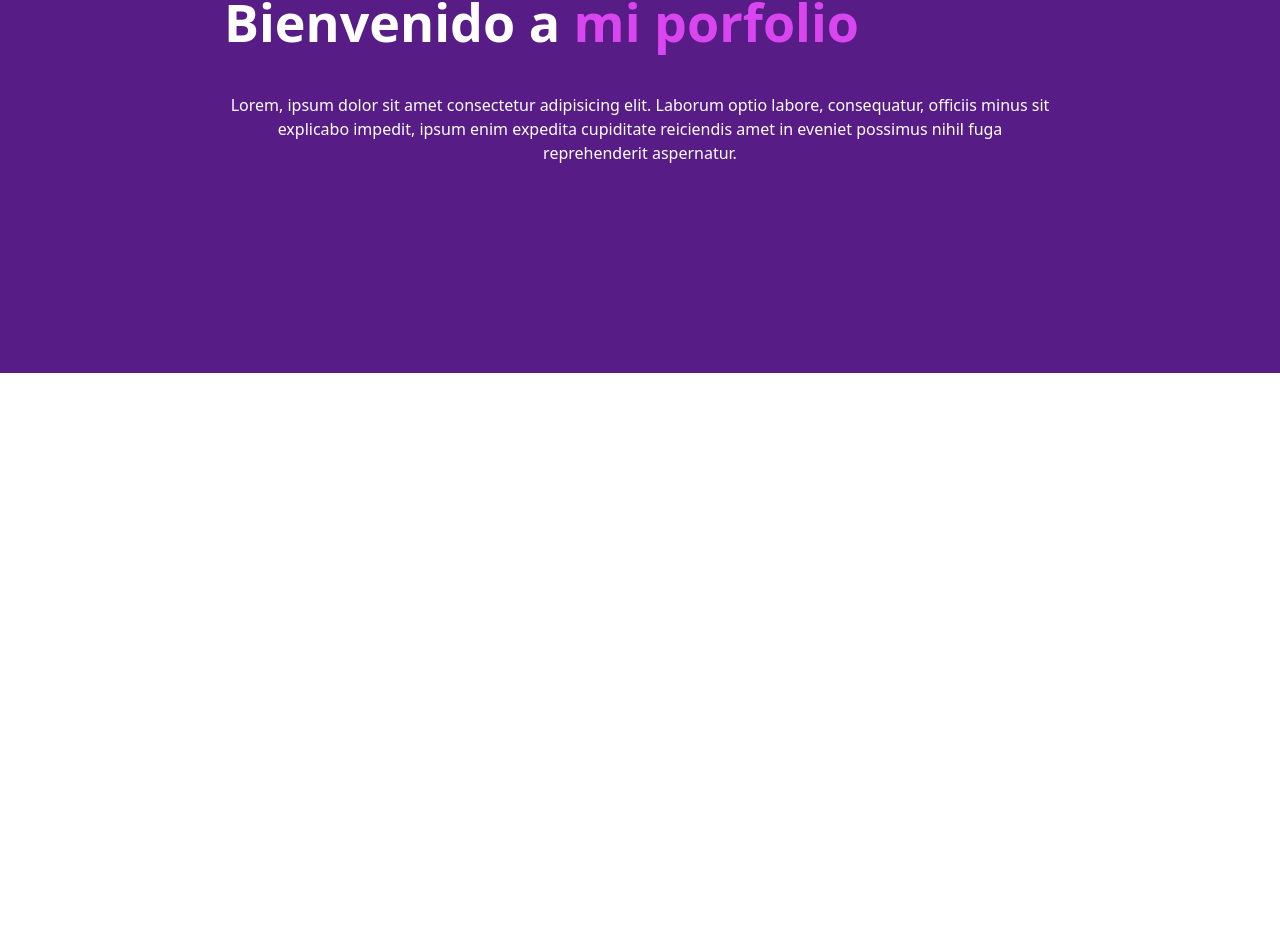
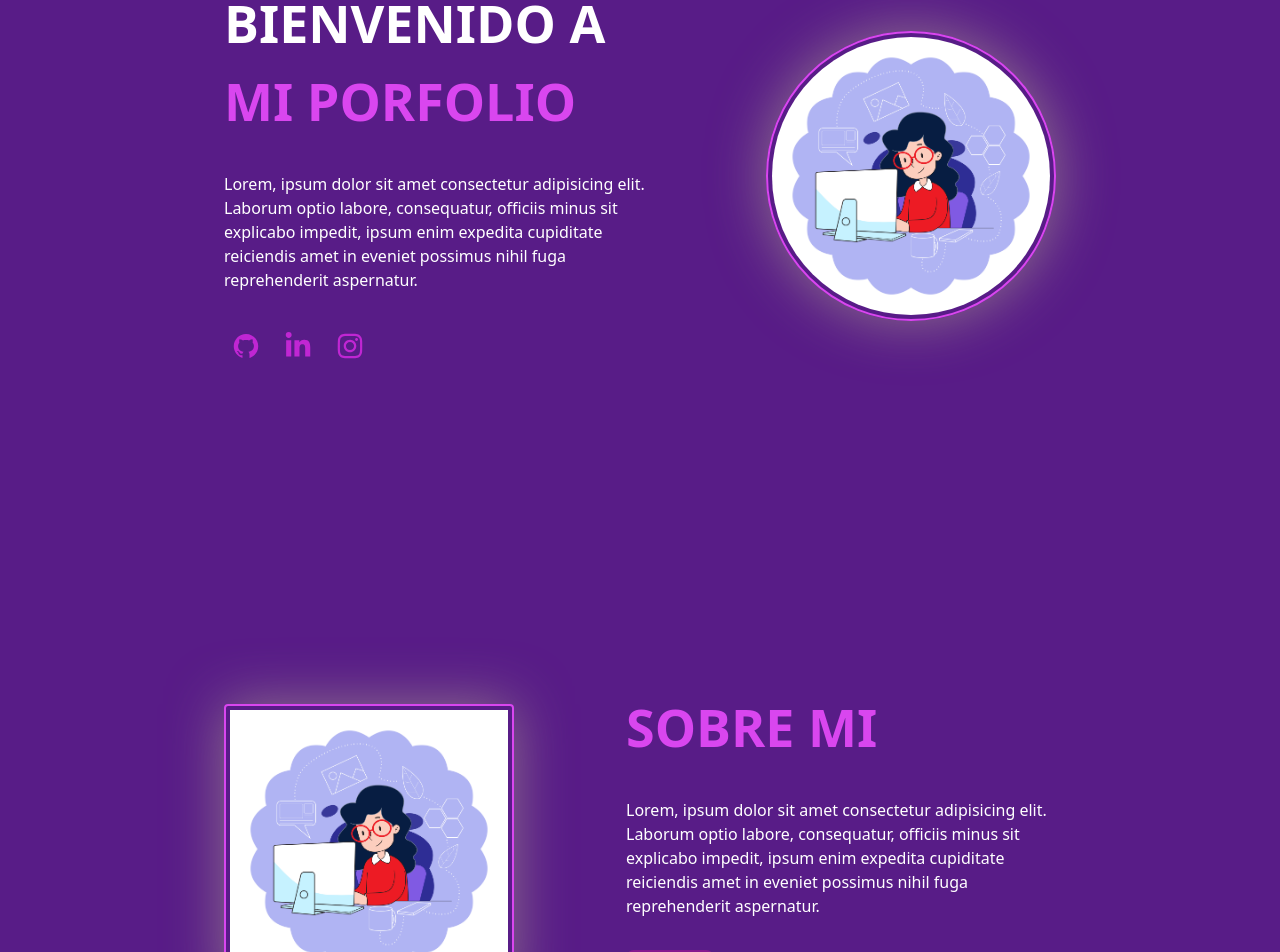
Before and after one commit to Maryxale/Mi_porfolio, a React (Vite) app: page / in a window 1280 px wide. Shown: the part 253-1205 px from the top of the page. Before the commit the page ends 800 px from the top, so only its background shows below. Built offline with nearby package versions, Linux system fonts and the light colour scheme.

Commit message:
banner y about

```diff
--- a/src/App.jsx
+++ b/src/App.jsx
@@ -1,11 +1,13 @@
 import Nav from "./components/nav/Nav";
 import Banner from "./components/banner/Banner";
+import About from "./components/about/About";
 
 function App() {
   return (
     <div className="bg-Purple-900">
       <Nav />
       <Banner />
+      <About />
     </div>
   );
 }
--- a/src/components/about/About.jsx
+++ b/src/components/about/About.jsx
@@ -1,7 +1,35 @@
+import img from "../../assets/img_profile.jpg";
+
 const About = () => {
   return (
-    <div id="About" className="">
-      <h2>Sobre mi</h2>
+    <div className="lg:px-56 px-10 lg:py-0 py-20 text-center gap-5 lg:text-start flex lg:flex-row flex-col-reverse justify-between lg:gap-28 items-center">
+      <img
+        src={img}
+        width={290}
+        height={290}
+        className="rounded border-2 p-1 border-fuchsia-500 img_glow"
+        alt=""
+      />
+      <div className="h-full lg:py-40 flex flex-col justify-center lg:items-start items-center text-white">
+        <h1 className="text-[52px] font-semibold mb-8 leading-normal text-fuchsia-500 uppercase">
+          Sobre mi
+        </h1>
+        <p>
+          Lorem, ipsum dolor sit amet consectetur adipisicing elit. Laborum
+          optio labore, consequatur, officiis minus sit explicabo impedit, ipsum
+          enim expedita cupiditate reiciendis amet in eveniet possimus nihil
+          fuga reprehenderit aspernatur.
+        </p>
+        <div className="flex mt-8 gap-2">
+          <div className="flex items-center justify-center">
+            <div className="flex space-x-2">
+              <button className="neno-button shadow-xl hover:shadow-fuchsia-800/50 text-white border-2 hover:bg-fuchsia-800 border-fuchsia-800 rounded-lg py-4 px-8 uppercase relative overflow-hidden">
+                CV
+              </button>
+            </div>
+          </div>
+        </div>
+      </div>
     </div>
   );
 };
--- a/src/components/banner/Banner.jsx
+++ b/src/components/banner/Banner.jsx
@@ -1,8 +1,22 @@
+import { AiFillGithub } from "react-icons/ai";
+import { FaInstagram, FaLinkedinIn } from "react-icons/fa";
+import img from "../../assets/img_profile.jpg";
+import AOS from "aos";
+import "aos/dist/aos.css";
+
 const Banner = () => {
+  AOS.init({
+    easing: "ease-out-quart",
+    delay: 0,
+    duration: 750,
+  });
   return (
-    <div className="lg:px-56 px-10 lg:py-0 py-20 text-center gap-5 lg-text-start flex lg:flex-row flex-col-reverse justify-between lg:gap-28 items-center">
-      <div className="h-full lg:py-40 flex flex-col justify-center lg:items-start items-center text-white">
-        <h1 className="text-[52px] font-semibold mb-8 leading-normal">
+    <div className="lg:px-56 px-10 lg:py-0 py-20 text-center gap-5 lg:text-start flex lg:flex-row flex-col-reverse justify-between lg:gap-28 items-center">
+      <div
+        data-aos="fade-up"
+        className="h-full lg:py-40 flex flex-col justify-center lg:items-start items-center text-white"
+      >
+        <h1 className="text-[52px] font-semibold mb-8 leading-normal uppercase">
           Bienvenido a <span className="text-fuchsia-500">mi porfolio</span>
         </h1>
         <p>
@@ -17,11 +31,34 @@ const Banner = () => {
               <a
                 href=""
                 className="text-fuchsia-600 hover:text-fuchsia-500 rounded-full glow p-2"
-              ></a>
+              >
+                <AiFillGithub className="text-[28px]" />
+              </a>
+
+              <a
+                href=""
+                className="text-fuchsia-600 hover:text-fuchsia-500 rounded-full glow p-2"
+              >
+                <FaLinkedinIn className="text-[28px]" />
+              </a>
+
+              <a
+                href=""
+                className="text-fuchsia-600 hover:text-fuchsia-500 rounded-full glow p-2"
+              >
+                <FaInstagram className="text-[28px]" />
+              </a>
             </div>
           </div>
         </div>
       </div>
+      <img
+        src={img}
+        width={290}
+        height={290}
+        className="rounded-full border-2 p-1 border-fuchsia-500 img_glow"
+        alt=""
+      />
     </div>
   );
 };
--- a/src/components/nav/Nav.jsx
+++ b/src/components/nav/Nav.jsx
@@ -45,7 +45,7 @@ const Nav = () => {
   );
   return (
     <nav>
-      <div className="h-10vh flex justify-between z-50 text-white lg: py-5 px-20 py-4">
+      <div className="h-10vh flex justify-between z-50 text-white lg: py-5 px-20 py-4 border-b border-Purple-800 ">
         <div className="flex items-center flex-1">
           <span className="text-3xl font-bold">Logo</span>
         </div>
--- a/src/index.css
+++ b/src/index.css
@@ -1,72 +1,24 @@
+
 @tailwind base;
 @tailwind components;
 @tailwind utilities;
 
-/* :root {
-  font-family: Inter, system-ui, Avenir, Helvetica, Arial, sans-serif;
-  line-height: 1.5;
-  font-weight: 400;
-
-  color-scheme: light dark;
-  color: rgba(255, 255, 255, 0.87);
-  background-color: #242424;
-
-  font-synthesis: none;
-  text-rendering: optimizeLegibility;
-  -webkit-font-smoothing: antialiased;
-  -moz-osx-font-smoothing: grayscale;
+.glow {
+  transition: all 0.3s ease-in-out;
 }
 
-a {
-  font-weight: 500;
-  color: #646cff;
-  text-decoration: inherit;
-}
-a:hover {
-  color: #535bf2;
+.glow:hover {
+  box-shadow: 0 0 25px rgb(143, 114, 140);
 }
 
-body {
-  margin: 0;
-  display: flex;
-  place-items: center;
-  min-width: 320px;
-  min-height: 100vh;
+.img_glow {
+  box-shadow: 0 0 55px rgb(143, 114, 140) ;
 }
 
-h1 {
-  font-size: 3.2em;
-  line-height: 1.1;
+.neno-button {
+  transform: all 0.3s ease-in-out;
 }
 
-button {
-  border-radius: 8px;
-  border: 1px solid transparent;
-  padding: 0.6em 1.2em;
-  font-size: 1em;
-  font-weight: 500;
-  font-family: inherit;
-  background-color: #1a1a1a;
-  cursor: pointer;
-  transition: border-color 0.25s;
+.neno-button:hover {
+  box-shadow: 0 0 15px rgb(143, 114, 140);
 }
-button:hover {
-  border-color: #646cff;
-}
-button:focus,
-button:focus-visible {
-  outline: 4px auto -webkit-focus-ring-color;
-}
-
-@media (prefers-color-scheme: light) {
-  :root {
-    color: #213547;
-    background-color: #ffffff;
-  }
-  a:hover {
-    color: #747bff;
-  }
-  button {
-    background-color: #f9f9f9;
-  }
-} */
```
Also changed, not shown: src/assets/img_profile.jpg (added).
